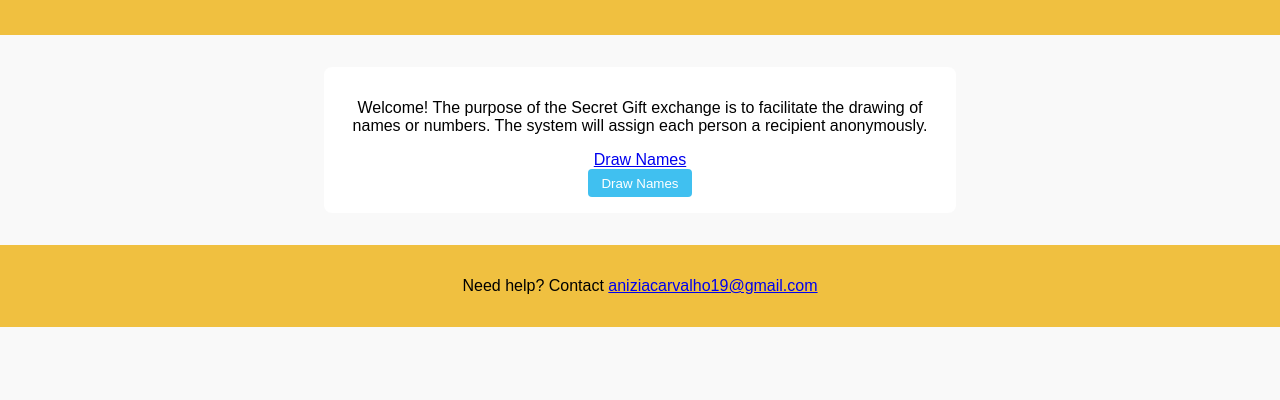
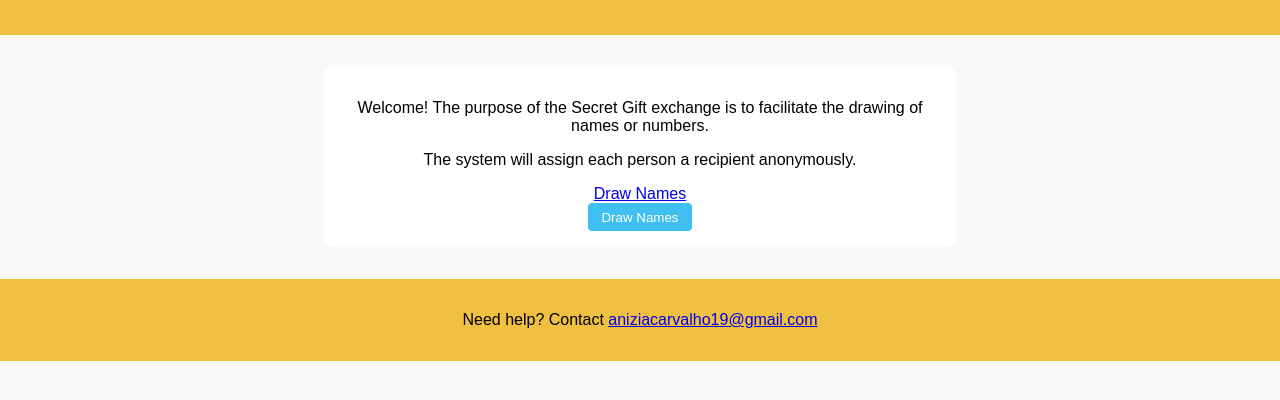
Before and after one commit to SecretGift-Exchange/Secretgift.github.io, a plain HTML site: page index.html in a window 1280 px wide. Shown: the part 78-478 px from the top of the page. Drawn offline with Linux system fonts and the light colour scheme.

Commit message:
Update index.html

```diff
--- a/index.html
+++ b/index.html
@@ -12,8 +12,7 @@
 
     <main>
         <section class="instructions">
-            <p>Welcome! The purpose of the Secret Gift exchange is to facilitate the drawing of names or numbers. The system will assign each person a recipient anonymously.</p>
-
+            <p>Welcome! The purpose of the Secret Gift exchange is to facilitate the drawing of names or numbers.</p>  <p> The system will assign each person a recipient anonymously.</p>
         </section>
      <div class="navigation">
             <a href="draw.html" class="button-link">Draw Names</a>
```
